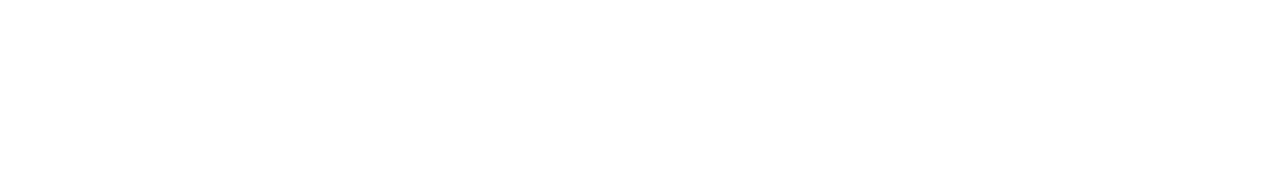
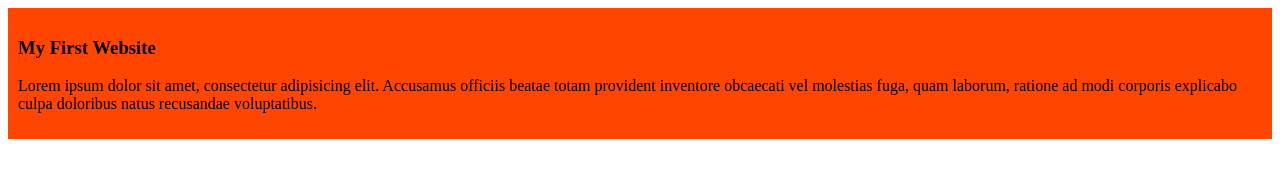
Before and after one commit to shahrier-nahin/first-github-repo, a plain HTML site: page index.html in a window 1280 px wide. Drawn offline with Linux system fonts and the light colour scheme.

Commit message:
added first blog

```diff
--- a/index.html
+++ b/index.html
@@ -4,8 +4,13 @@
     <meta charset="UTF-8">
     <meta name="viewport" content="width=device-width, initial-scale=1.0">
     <title>My First Github Repo</title>
+    <link rel="stylesheet" href="styles.css">
 </head>
 <body>
-
+    <div>
+        <h3>My First Website</h3>
+        <p>Lorem ipsum dolor sit amet, consectetur adipisicing elit. Accusamus officiis beatae totam provident inventore obcaecati
+            vel molestias fuga, quam laborum, ratione ad modi corporis explicabo culpa doloribus natus recusandae voluptatibus.</p>
+    </div>
 </body>
 </html>
--- /dev/null
+++ b/styles.css
@@ -0,0 +1,5 @@
+div{
+    background-color:orangered;
+    padding:10px;
+
+}
```
